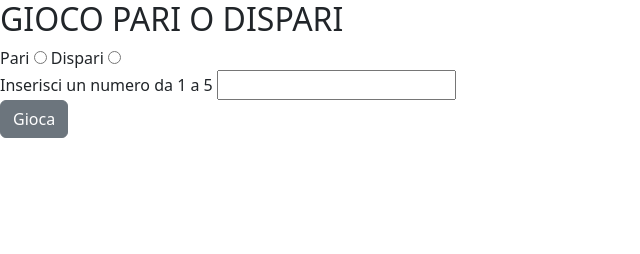
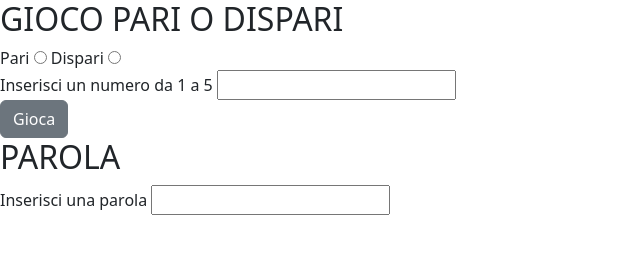
Before and after one commit to Elisabetta01/js-paliedispari, a plain HTML site: page index.html in a window 1280 px wide. Shown: the whole page, without its empty margins (0-640 px from the left). Drawn offline with nearby package versions, Linux system fonts and the light colour scheme.

Commit message:
html parola palindroma

```diff
--- a/index.html
+++ b/index.html
@@ -9,6 +9,7 @@
 </head>
 <body>
 
+     <!-- gioco pari dispari-->
      <h2>GIOCO PARI O DISPARI</h2>
      <div>
           <label for="pari">Pari</label>
@@ -25,6 +26,13 @@
 
      <button type="submit" class="btn btn-secondary" onclick="gioca()">Gioca</button>
 
+     <!-- parola palindroma -->
+     <h2>PAROLA</h2>
+     <div>
+          <label for="parola">Inserisci una parola</label>
+          <input type="text" value="" id="parola">
+     </div>
+
      <script src="./assets/main.js"></script>
 </body>
 </html>
```
